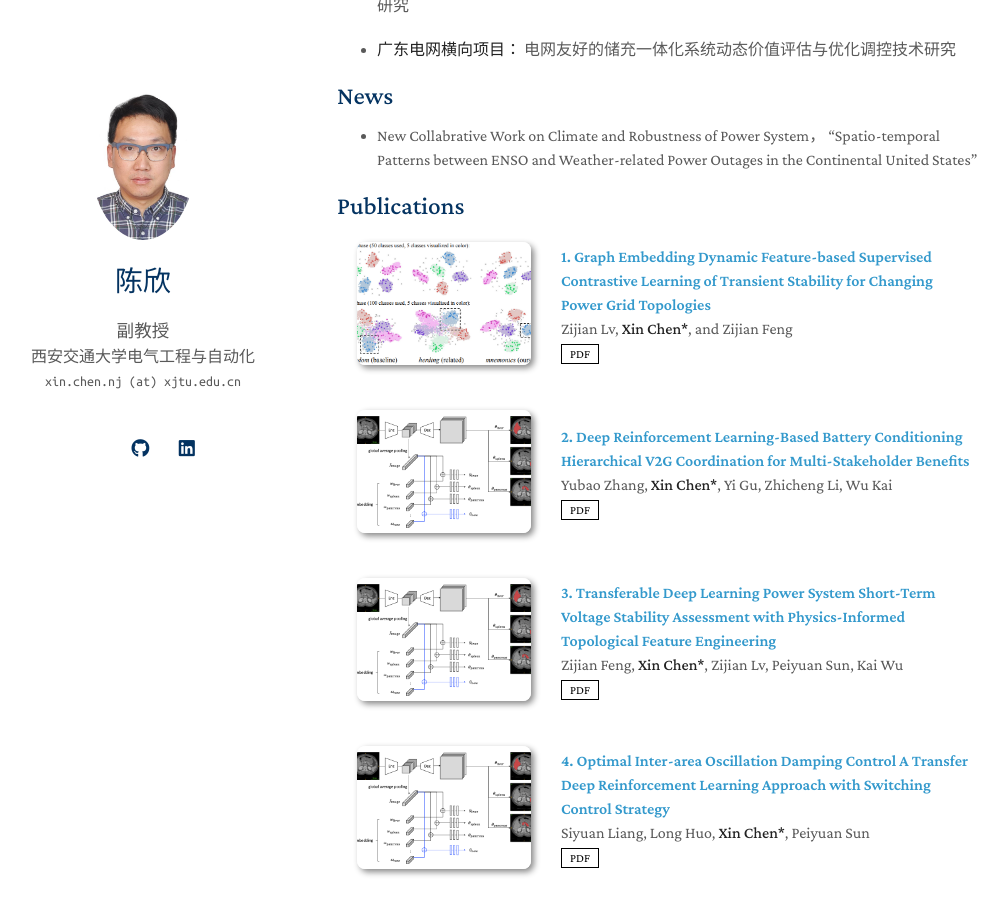
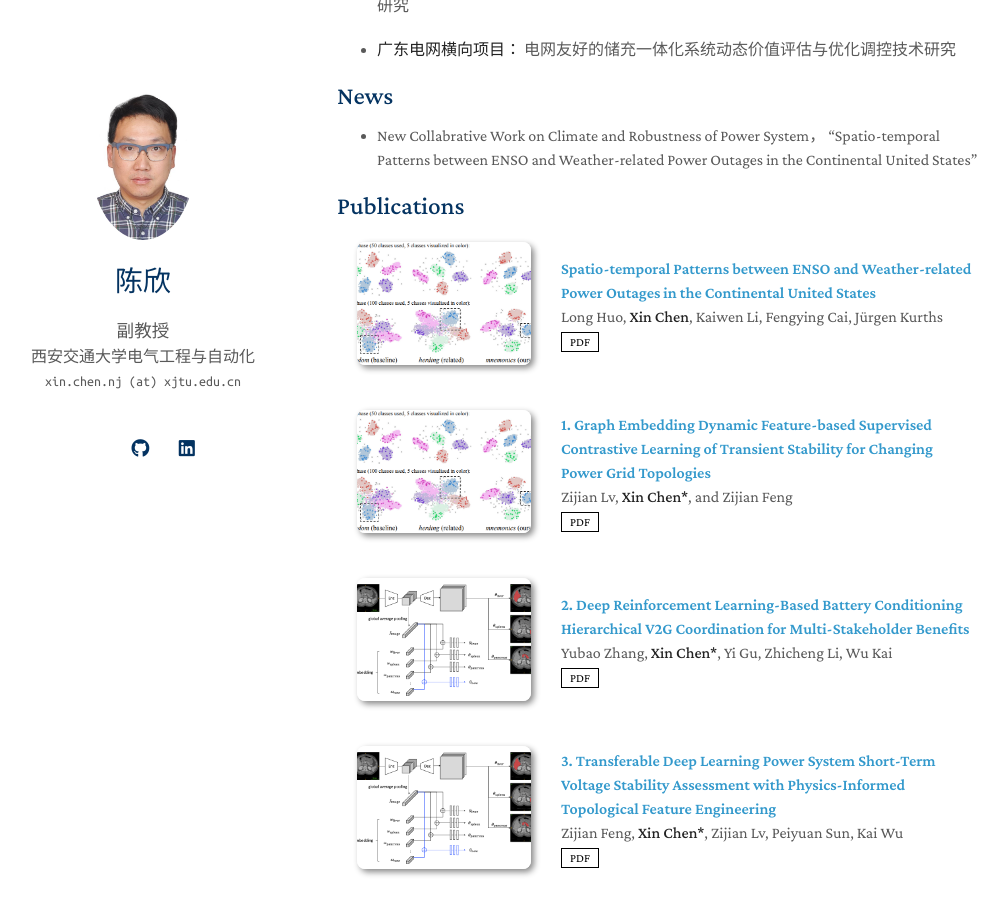
Before and after one commit to IntelligentEnergy/IntelligentEnergy.github.io, a Jekyll site: the page built from index.md, in a window 1280 px wide and 900 px high, scrolled down 2048 px. Shown: the whole window, without its empty margins (133-1141 px from the left). Built offline with Jekyll 4.4.1, drawn with Linux system fonts in a browser that asks for light colours; nearby versions of some CDN libraries; a style sheet for code colours, icons or effects is not loaded; our own code applies the rules of GitHub Pages for plain Markdown files.

Commit message:
Update publications.yml

```diff
--- a/_data/publications.yml
+++ b/_data/publications.yml
@@ -1,4 +1,14 @@
 main:
+  - title:  Spatio-temporal Patterns between ENSO and Weather-related Power Outages in the Continental United States
+    authors: Long Huo, <strong>Xin Chen</strong>, Kaiwen Li, Fengying Cai, Jürgen Kurths
+    conference_short:
+    conference:
+    pdf: https://arxiv.org/abs/2406.14474
+    code:
+    bibtex:
+    image: ./assets/img/teaser_example.png
+    notes:
+
   - title: 1. Graph Embedding Dynamic Feature-based Supervised Contrastive Learning of Transient Stability for Changing Power Grid Topologies
     authors: Zijian Lv, <strong>Xin Chen*</strong>, and Zijian Feng
     conference_short:
```
